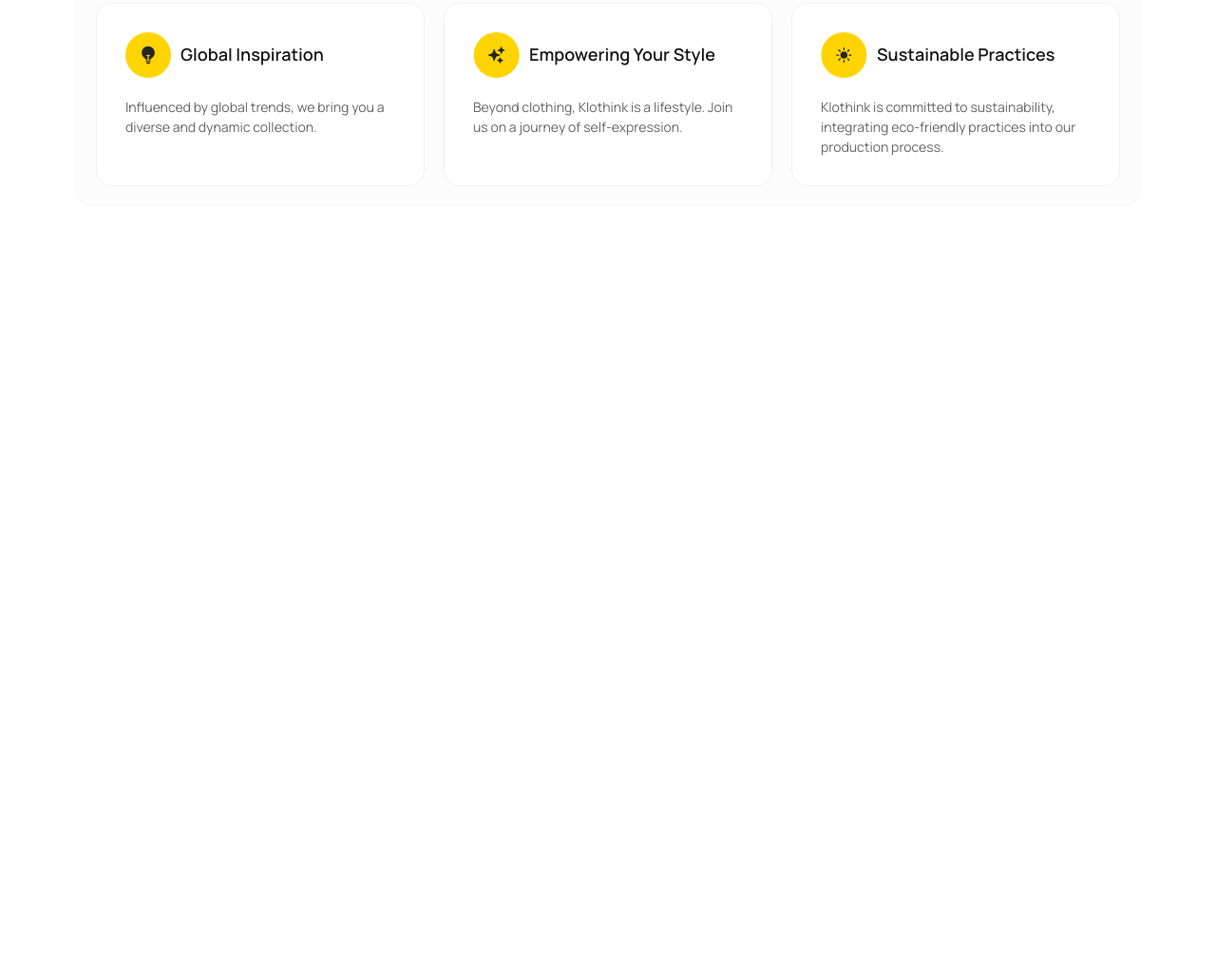
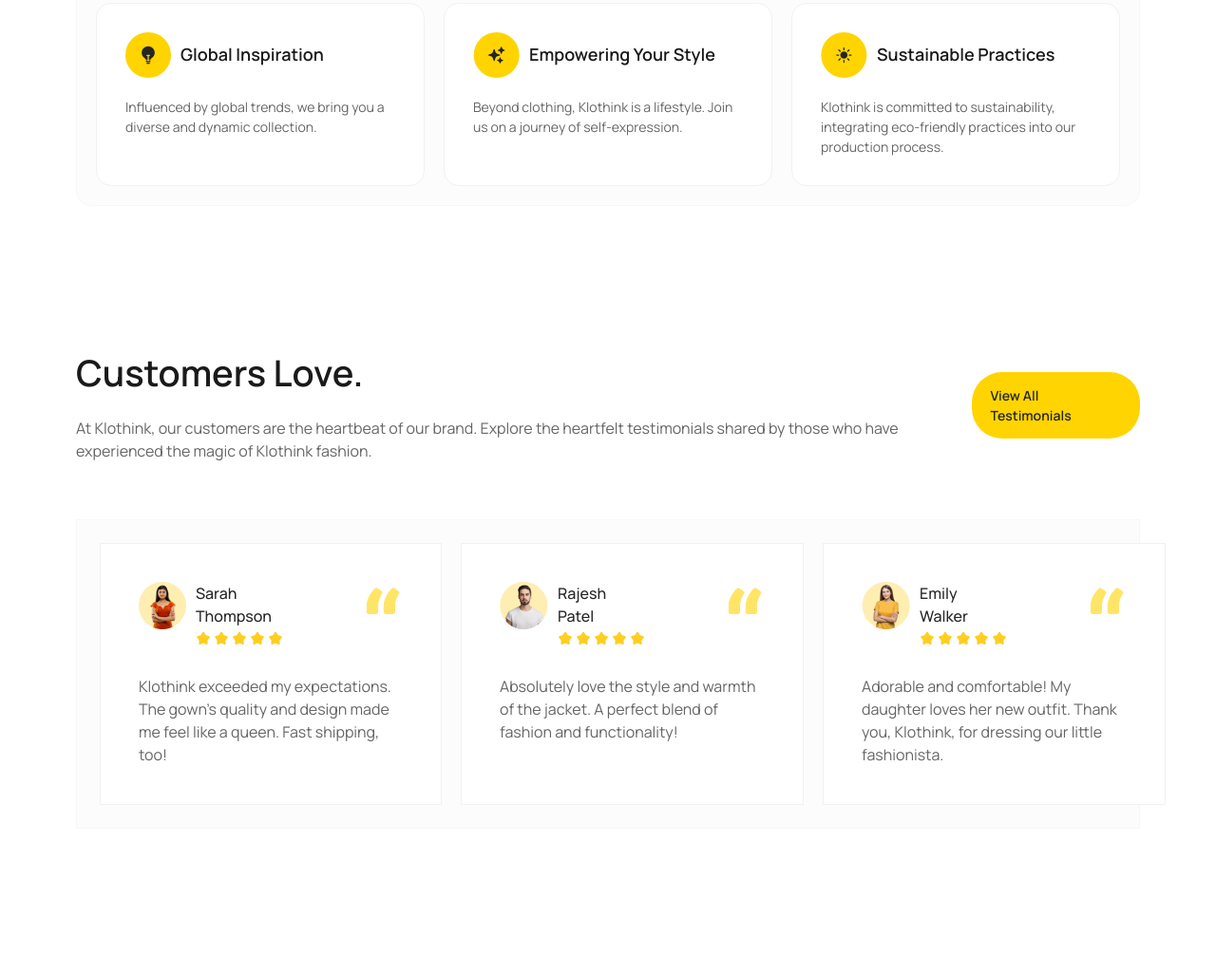
Before and after one commit to anvarovfayzulloh/Month3__Day-11, a plain HTML site: page index.html in a window 1280 px wide. Shown: the part 2371-3394 px from the top of the page at 95% size. Before the commit the page ends 2738 px from the top, so only its background shows below. Drawn offline with Linux system fonts and the light colour scheme.

Commit message:
add love section

```diff
--- a/index.html
+++ b/index.html
@@ -274,5 +274,73 @@
             </div>
         </div>
     </section>
+
+    <section class="love" >
+        <div class="container">
+            <div class="love__wrapper">
+                <div class="fashion__header" >
+                    <div>
+                        <h3 class="fashion__title" >
+                            Customers Love.
+                        </h3>
+                        <p class="fashion__text" >
+                            At Klothink, our customers are the heartbeat of our brand. Explore the heartfelt testimonials shared by those who have experienced the magic of Klothink fashion.
+                        </p>
+                    </div>
+                    <button class="title__btn" >
+                        View All Testimonials
+                    </button>
+                </div>
+                <div class="love__cards" >
+                    <div class="love__card" >
+                        <div class="user__status" >
+                            <img src="./image/user-icon_1.png" alt="">
+                            <div style="display: flex;flex-direction: column; padding: 0px 85px 0px 10px;" >
+                                <b class="user__name" >
+                                    Sarah Thompson
+                                </b>
+                                <img src="./image/starts_rating.svg" alt="">
+                            </div>
+                            <img src="./image/quote.svg" alt="">
+                        </div>
+                        <p class="love__card-text" >
+                            Klothink exceeded my expectations. The gown's quality and design made me feel like a queen. Fast shipping, too!
+                        </p>
+                    </div>
+                    <div class="love__card" >
+                        <div class="user__status" >
+                            <img src="./image/user-icon_2.png" alt="">
+                            <div style="display: flex;flex-direction: column; padding: 0px 85px 0px 10px;" >
+                                <b class="user__name" >
+                                    Rajesh Patel
+                                </b>
+                                <img src="./image/starts_rating.svg" alt="">
+                            </div>
+                            <img src="./image/quote.svg" alt="">
+                        </div>
+                        <p class="love__card-text" >
+                            Absolutely love the style and warmth of the jacket. A perfect blend of fashion and functionality!
+                        </p>
+                    </div>
+                    <div class="love__card" >
+                        <div class="user__status" >
+                            <img src="./image/user-icon_3.png" alt="">
+                            <div style="display: flex;flex-direction: column; padding: 0px 85px 0px 10px;" >
+                                <b class="user__name" >
+                                    Emily Walker
+                                </b>
+                                <img src="./image/starts_rating.svg" alt="">
+                            </div>
+                            <img src="./image/quote.svg" alt="">
+                        </div>
+                        <p class="love__card-text" >
+                            Adorable and comfortable! My daughter loves her new outfit. Thank you, Klothink, for dressing our little fashionista.
+                        </p>
+                    </div>
+
+                </div>
+            </div>
+        </div>
+    </section>
 </body>
 </html>
--- /dev/null
+++ b/scss/blocks/_love.scss
@@ -0,0 +1,52 @@
+.love{
+
+    .fashion__text{
+        max-width: 951px;
+    }
+}
+.love__wrapper{
+    padding: 0px 0px 150px 0px;
+}
+.love__cards{
+    display: grid;
+    grid-template-columns: 1fr 1fr 1fr ;
+    padding: 24px;
+    gap: 20px;
+    background-color: #FCFCFD;
+    border: 1px solid #F7F7F8;
+    margin-top: 60px;
+}
+.love__card{
+    background-color: #FFFFFF;
+    border:1px solid #F1F1F3;
+    padding: 40px;
+}
+.user__status{
+    display: flex;
+    align-items: flex-start;
+    margin-bottom: 30px;
+
+}
+.user__name{
+    font-family: 'Manrope';
+    font-size: 16px;
+    font-weight: 500;
+    line-height: 24px;
+    text-align: left;
+    @extend %light-dark;
+    padding-bottom: 4px;
+    & + img{
+        width: 92px;
+        height: 16px; ;
+    }
+}
+.love__card-text{
+    font-family: 'Manrope';
+    font-size: 16px;
+    font-weight: 400;
+    line-height: 24px;
+    text-align: left;
+    @extend %grey;
+    width: 100%;
+
+}
--- a/scss/style.scss
+++ b/scss/style.scss
@@ -9,6 +9,7 @@
 @import "./blocks/hero";
 @import "./blocks/fashion";
 @import "./blocks/experience";
+@import "./blocks/love";
 
 .container {
     max-width:  1440px;
```
Also changed, not shown: css/style.min.css, image/quote.svg (added), image/starts_rating.svg (added), image/user-icon_1.png (added), image/user-icon_2.png (added), image/user-icon_3.png (added).
